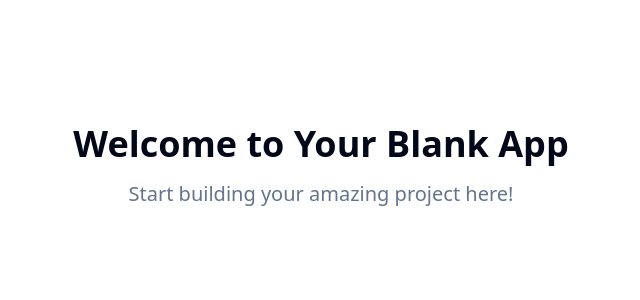
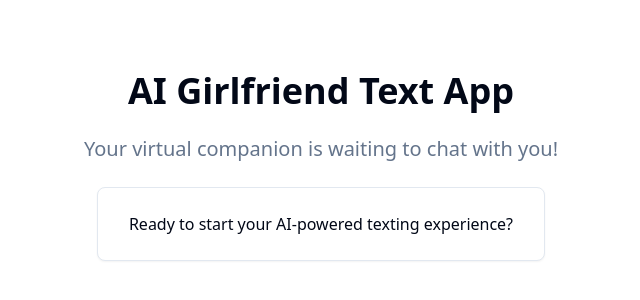
Before and after one commit to turtleneck44/text-soulmate-ai, a React (Vite) app: page / in a window 1280 px wide. Shown: the part 234-534 px from the top of the page, without its empty margins (319-959 px from the left). Built offline with nearby package versions, Linux system fonts and the light colour scheme.

Commit message:
Fix: White screen on load
The application is displaying a white screen on load. This commit aims to resolve the issue.

```diff
--- a/src/pages/Index.tsx
+++ b/src/pages/Index.tsx
@@ -2,10 +2,13 @@
 
 const Index = () => {
   return (
-    <div className="min-h-screen flex items-center justify-center bg-background">
-      <div className="text-center">
-        <h1 className="text-4xl font-bold mb-4">Welcome to Your Blank App</h1>
-        <p className="text-xl text-muted-foreground">Start building your amazing project here!</p>
+    <div className="min-h-screen flex items-center justify-center bg-background text-foreground">
+      <div className="text-center space-y-6">
+        <h1 className="text-4xl font-bold text-foreground">AI Girlfriend Text App</h1>
+        <p className="text-xl text-muted-foreground">Your virtual companion is waiting to chat with you!</p>
+        <div className="bg-card p-6 rounded-lg border shadow-sm max-w-md mx-auto">
+          <p className="text-card-foreground">Ready to start your AI-powered texting experience?</p>
+        </div>
       </div>
     </div>
   );
```
